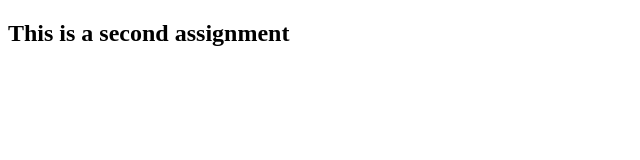
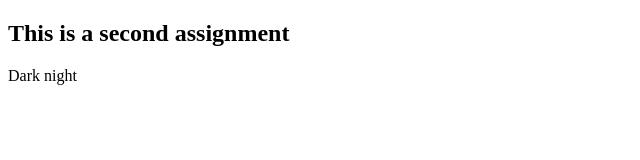
Before and after one commit to Shahinur1201/second-assignment, a plain HTML site: page index.html in a window 1280 px wide. Shown: the full height of the page, 0-640 px from the left. Drawn offline with Linux system fonts and the light colour scheme.

Commit message:
paragaph added

```diff
--- a/index.html
+++ b/index.html
@@ -8,5 +8,6 @@
   </head>
   <body>
     <h2>This is a second assignment</h2>
+    <p>Dark night</p>
   </body>
 </html>
```
